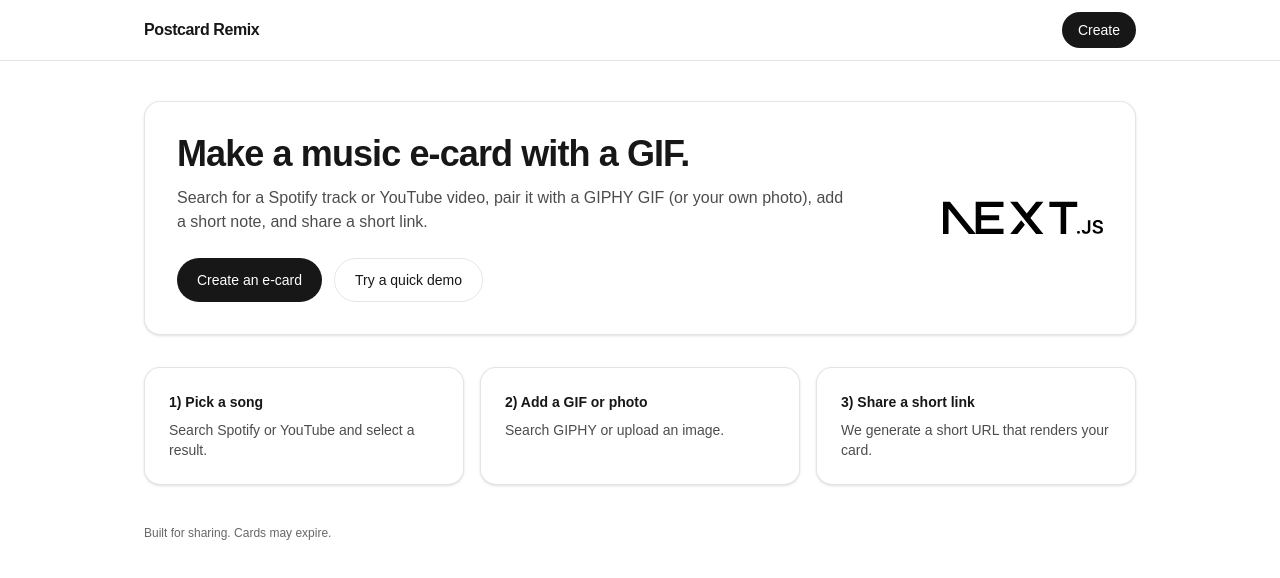
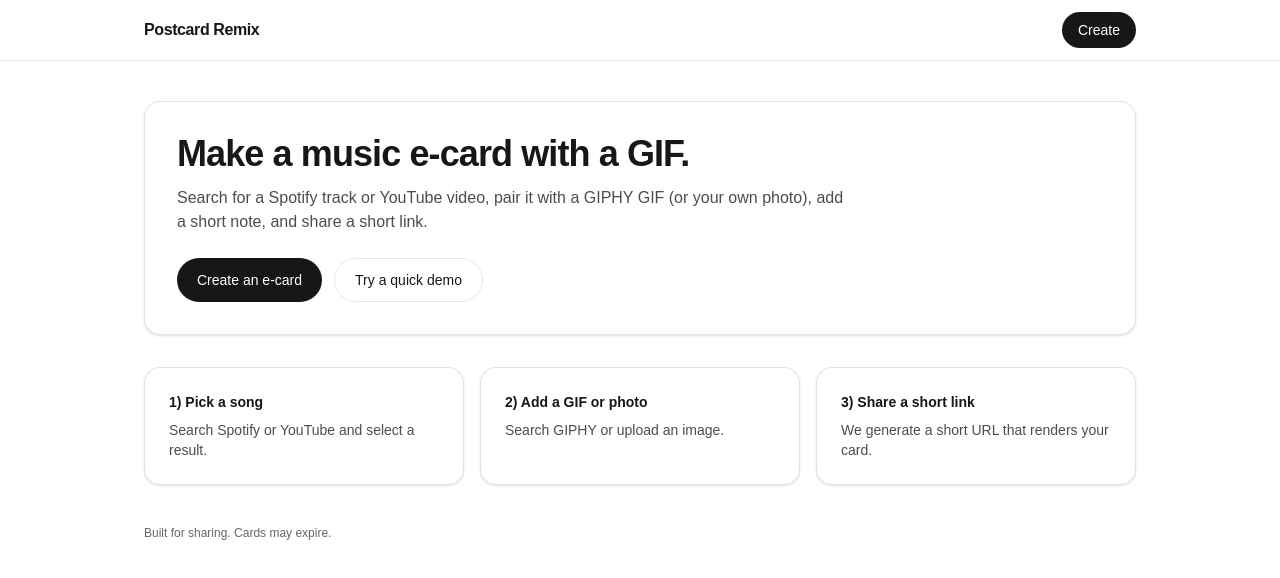
Before and after one commit to amyharpersmith/postcardremix, a Next.js app: page / in a window 1280 px wide. Shown: the top 578 px of the page. Built offline with nearby package versions, Linux system fonts and the light colour scheme.

Commit message:
replace logo

```diff
--- a/src/app/page.tsx
+++ b/src/app/page.tsx
@@ -31,9 +31,8 @@
           <div className="hidden shrink-0 md:block">
             <div className="relative h-20 w-40">
               <Image
-                className="dark:invert"
-                src="/next.svg"
-                alt="Next.js logo"
+                src="/pr_casette-tape.svg"
+                alt="Cassette tape"
                 fill
                 sizes="160px"
                 priority
```
Also changed, not shown: public/pr_casette-tape.svg (added).
